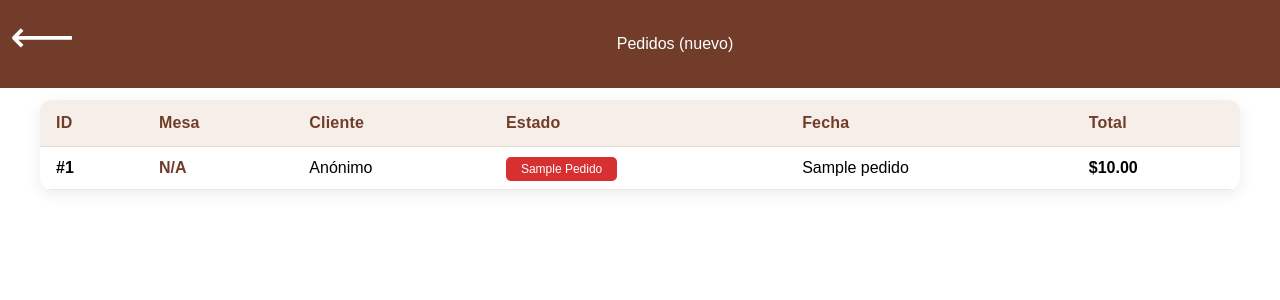
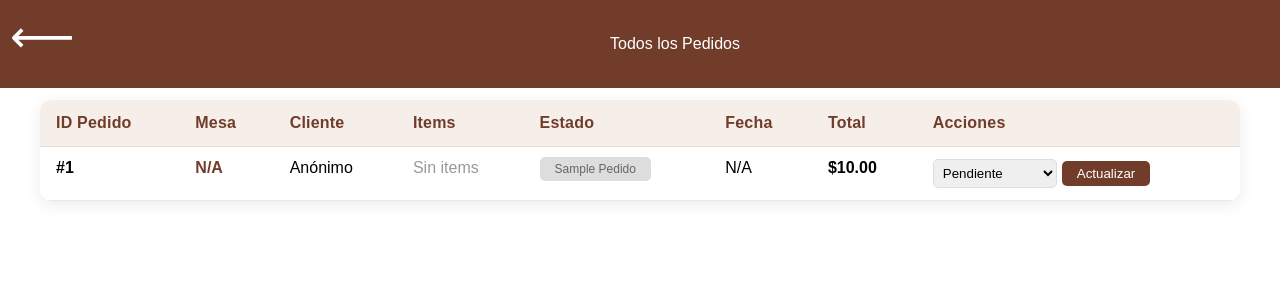
Before and after one commit to valegodoy07/Tesina, a Flask app: template AppMenuDigital/Templates/admin_pedidos_nuevo.html in a window 1280 px wide. Shown: the top 300 px of the page. Run offline with Flask 3, Linux system fonts and the light colour scheme; the template is opened without the code that fills it: most values are stand-ins (such as "Sample title", 1, 10 or a date in 2020); some libraries are stand-ins or nearby versions.

Commit message:
panel de control actualizacion

```diff
--- a/AppMenuDigital/Templates/admin.html
+++ b/AppMenuDigital/Templates/admin.html
@@ -115,6 +115,11 @@
 			</table>
 		</div>
 
+		<h2>Pedidos</h2>
+		<div style="margin-bottom: 20px;">
+			<a href="{{ url_for('admin_pedidos_nuevo') }}" style="display: inline-block; padding: 12px 25px; background: #713D2A; color: white; text-decoration: none; border-radius: 5px; font-weight: bold; font-size: 16px;">📋 Ver Todos los Pedidos</a>
+		</div>
+
 	</div>
 
 	<script>
--- a/AppMenuDigital/Templates/admin_pedidos_nuevo.html
+++ b/AppMenuDigital/Templates/admin_pedidos_nuevo.html
@@ -3,13 +3,13 @@
 <head>
     <meta charset="UTF-8">
     <meta name="viewport" content="width=device-width, initial-scale=1.0">
-    <title>Pedidos (nuevo)</title>
+    <title>Pedidos - Administración</title>
     <link rel="stylesheet" href="{{ url_for('static', filename='Styles.css') }}">
 </head>
 <body>
     <div class="barra-superior">
         <div class="menu-icono" onclick="window.location='{{ url_for('admin_dashboard') }}'">⟵</div>
-        Pedidos (nuevo)
+        Todos los Pedidos
     </div>
     <div class="container" style="padding-top:100px;">
         {% with messages = get_flashed_messages(with_categories=true) %}
@@ -25,12 +25,14 @@
         <table class="admin-table">
             <thead>
                 <tr>
-                    <th>ID</th>
+                    <th>ID Pedido</th>
                     <th>Mesa</th>
                     <th>Cliente</th>
+                    <th>Items</th>
                     <th>Estado</th>
                     <th>Fecha</th>
                     <th>Total</th>
+                    <th>Acciones</th>
                 </tr>
             </thead>
             <tbody>
@@ -40,17 +42,41 @@
                     <td><strong style="color: #713D2A;">{{ p[1] or 'N/A' }}</strong></td>
                     <td>{{ p[2] or 'Anónimo' }}</td>
                     <td>
+                        {% if p[5] and p[5]|length > 0 %}
+                            <ul style="margin: 0; padding-left: 20px; font-size: 12px;">
+                                {% for item in p[5] %}
+                                <li>{{ item[2] }} x{{ item[0] }} - ${{ '%.2f'|format(item[1]) }}</li>
+                                {% endfor %}
+                            </ul>
+                        {% else %}
+                            <span style="color: #999;">Sin items</span>
+                        {% endif %}
+                    </td>
+                    <td>
                         <span style="padding: 5px 15px; border-radius: 5px; font-size: 12px;
                         {% if p[3] == 'pendiente' %}background: #ffeaa7; color: #d63031;
                         {% elif p[3] == 'en_preparacion' %}background: #74b9ff; color: white;
                         {% elif p[3] == 'listo' %}background: #00b894; color: white;
                         {% elif p[3] == 'entregado' %}background: #636e72; color: white;
-                        {% else %}background: #d63031; color: white;{% endif %}">
+                        {% elif p[3] == 'cancelado' %}background: #d63031; color: white;
+                        {% else %}background: #ddd; color: #666;{% endif %}">
                             {{ p[3]|title }}
                         </span>
                     </td>
-                    <td>{{ p[4] }}</td>
+                    <td>{{ p[4].strftime('%d/%m/%Y %H:%M') if p[4] else 'N/A' }}</td>
                     <td><strong>${{ '%.2f'|format(p[6]) }}</strong></td>
+                    <td>
+                        <form method="POST" action="{{ url_for('admin_pedido_cambiar_estado', pedido_id=p[0]) }}" style="display: inline-flex; gap: 5px; align-items: center;">
+                            <select name="estado" style="padding: 5px; border-radius: 5px; border: 1px solid #ddd;">
+                                <option value="pendiente" {% if p[3]=='pendiente' %}selected{% endif %}>Pendiente</option>
+                                <option value="en_preparacion" {% if p[3]=='en_preparacion' %}selected{% endif %}>En Preparación</option>
+                                <option value="listo" {% if p[3]=='listo' %}selected{% endif %}>Listo</option>
+                                <option value="entregado" {% if p[3]=='entregado' %}selected{% endif %}>Entregado</option>
+                                <option value="cancelado" {% if p[3]=='cancelado' %}selected{% endif %}>Cancelado</option>
+                            </select>
+                            <button type="submit" style="padding: 5px 15px; background: #713D2A; color: white; border: none; border-radius: 5px; cursor: pointer;">Actualizar</button>
+                        </form>
+                    </td>
                 </tr>
                 {% endfor %}
             </tbody>
```
